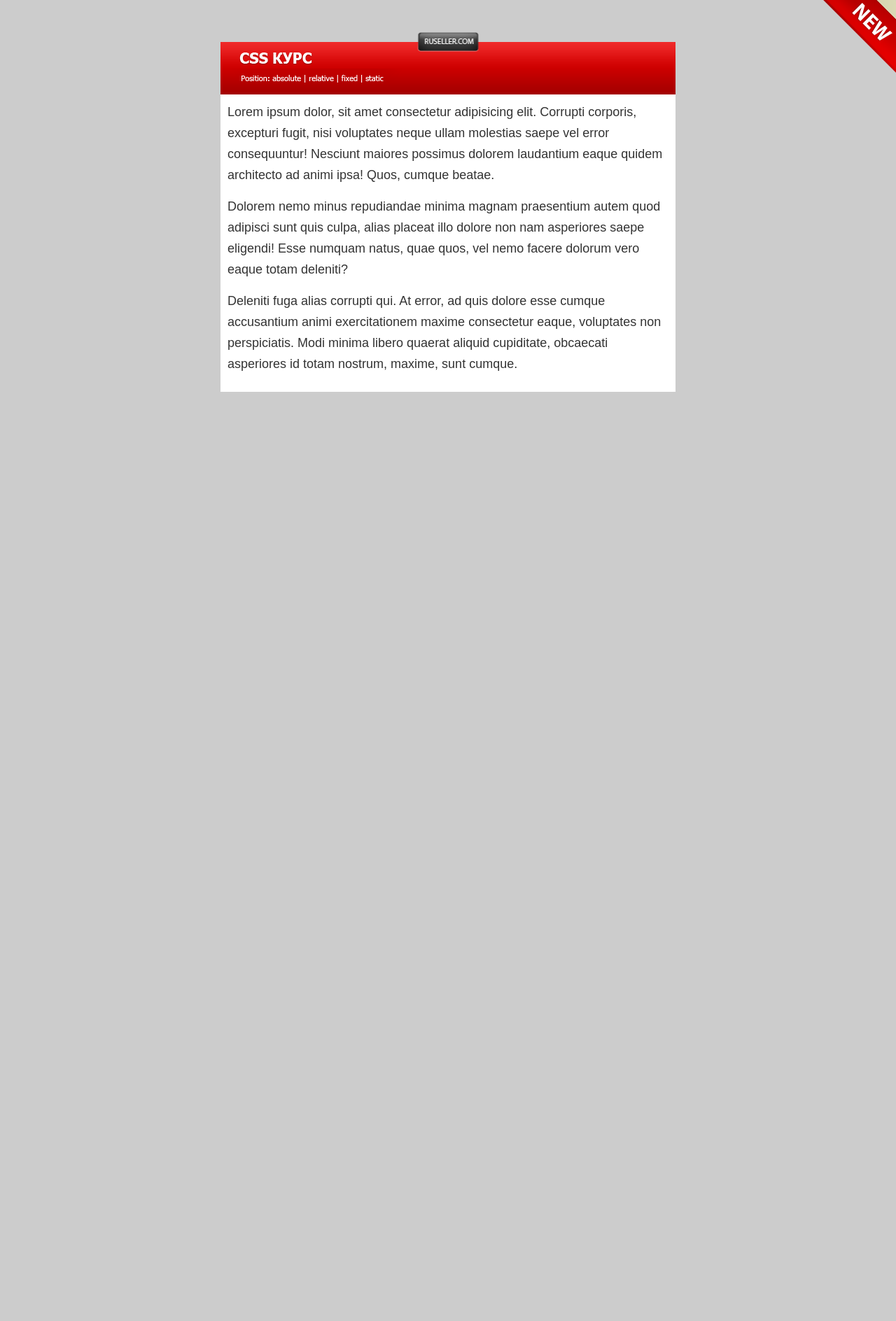
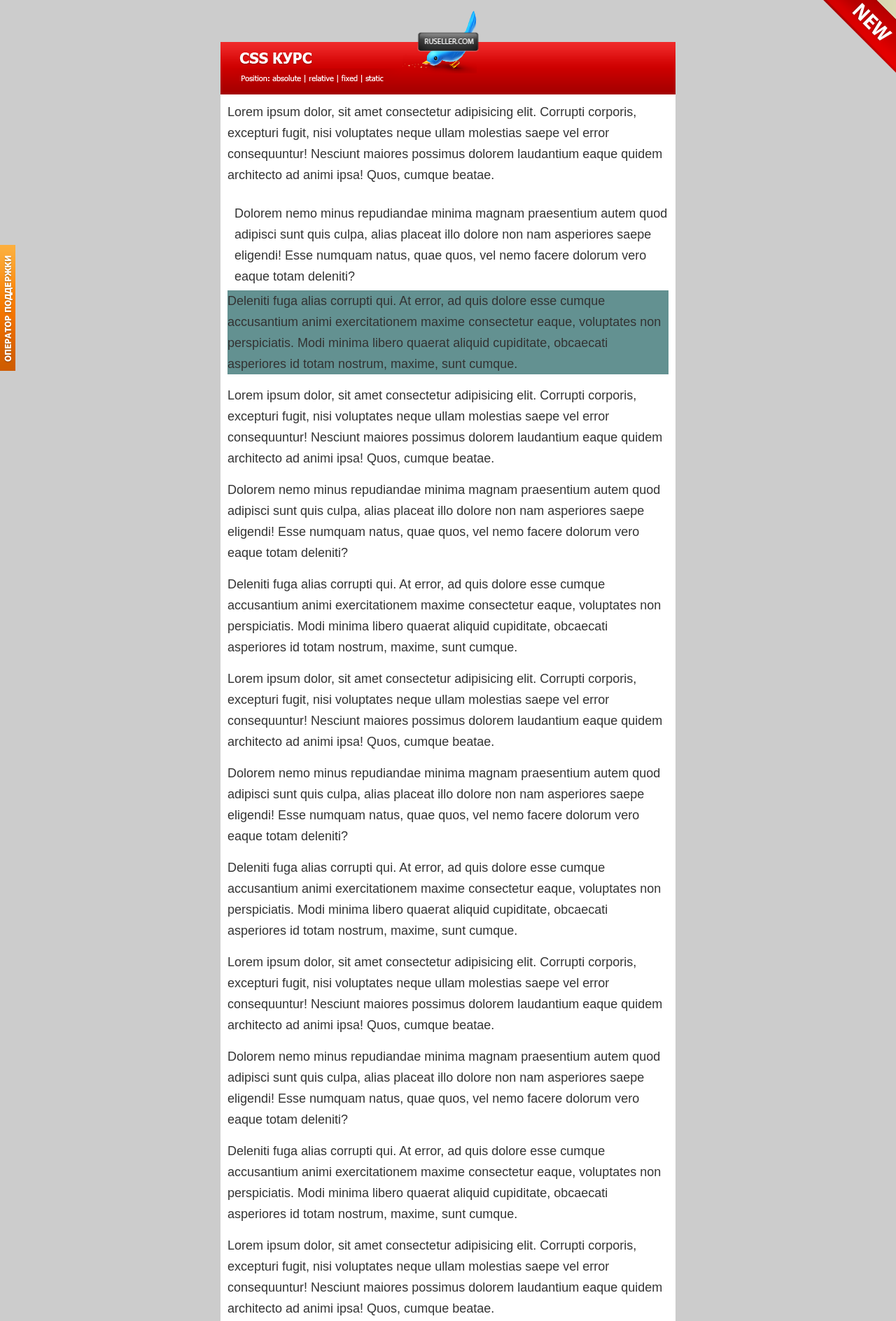
Before and after one commit to smeta112/step03position, a plain HTML site: page index.html in a window 1280 px wide. Shown: the top 1888 px of the page at 70% size. Before the commit the page ends 800 px from the top, so only its background shows below. Drawn offline with Linux system fonts and the light colour scheme.

Commit message:
Add files via upload

```diff
--- a/css/main.css
+++ b/css/main.css
@@ -44,9 +44,36 @@ main p{
     top: 0;
     transform: rotate(90deg);
 }
+
 .button{
     position: absolute;
     left: 50%;
     top: -14px;
     transform: translate(-50%);
+    z-index: 10;
 }
+
+.oper{
+    position: fixed;
+    top: 350px;
+    left: 0;
+}
+
+.rel_p{
+    position: relative;
+    top: 10px;
+    left: 10px;
+}
+
+.stic_p{
+    background-color: rgba(20, 90, 89, 0.662);
+    position: sticky;
+    top: 0;
+}
+
+.bird{
+    position: absolute;
+    left: 40%;
+    top: -45px;
+    z-index: 9;
+}
--- a/index.html
+++ b/index.html
@@ -9,17 +9,37 @@
 <body>
     <div class="wrapper">
         <header>
-            <a href="№">
+            <a href="#">
                 <img src="img/button1.png" alt="" class="button">
             </a>
+            <img src="img/bird.png" class="bird" alt="">
         </header>
         <main>
             <a href="#">
                 <img src="img/new.png" alt="" class="new">
             </a>
+            <a href="#">
+                <img src="img/operator.png" alt="" class="oper">
+            </a>
 
             <p>Lorem ipsum dolor, sit amet consectetur adipisicing elit. Corrupti corporis, excepturi fugit, nisi voluptates neque ullam molestias saepe vel error consequuntur! Nesciunt maiores possimus dolorem laudantium eaque quidem architecto ad animi ipsa! Quos, cumque beatae.</p>
+            <p class="rel_p">Dolorem nemo minus repudiandae minima magnam praesentium autem quod adipisci sunt quis culpa, alias placeat illo dolore non nam asperiores saepe eligendi! Esse numquam natus, quae quos, vel nemo facere dolorum vero eaque totam deleniti?</p>
+            <p class="stic_p">Deleniti fuga alias corrupti qui. At error, ad quis dolore esse cumque accusantium animi exercitationem maxime consectetur eaque, voluptates non perspiciatis. Modi minima libero quaerat aliquid cupiditate, obcaecati asperiores id totam nostrum, maxime, sunt cumque.</p>
+            <p>Lorem ipsum dolor, sit amet consectetur adipisicing elit. Corrupti corporis, excepturi fugit, nisi voluptates neque ullam molestias saepe vel error consequuntur! Nesciunt maiores possimus dolorem laudantium eaque quidem architecto ad animi ipsa! Quos, cumque beatae.</p>
             <p>Dolorem nemo minus repudiandae minima magnam praesentium autem quod adipisci sunt quis culpa, alias placeat illo dolore non nam asperiores saepe eligendi! Esse numquam natus, quae quos, vel nemo facere dolorum vero eaque totam deleniti?</p>
+            <p>Deleniti fuga alias corrupti qui. At error, ad quis dolore esse cumque accusantium animi exercitationem maxime consectetur eaque, voluptates non perspiciatis. Modi minima libero quaerat aliquid cupiditate, obcaecati asperiores id totam nostrum, maxime, sunt cumque.</p>
+            <p>Lorem ipsum dolor, sit amet consectetur adipisicing elit. Corrupti corporis, excepturi fugit, nisi voluptates neque ullam molestias saepe vel error consequuntur! Nesciunt maiores possimus dolorem laudantium eaque quidem architecto ad animi ipsa! Quos, cumque beatae.</p>
+            <p>Dolorem nemo minus repudiandae minima magnam praesentium autem quod adipisci sunt quis culpa, alias placeat illo dolore non nam asperiores saepe eligendi! Esse numquam natus, quae quos, vel nemo facere dolorum vero eaque totam deleniti?</p>
+            <p>Deleniti fuga alias corrupti qui. At error, ad quis dolore esse cumque accusantium animi exercitationem maxime consectetur eaque, voluptates non perspiciatis. Modi minima libero quaerat aliquid cupiditate, obcaecati asperiores id totam nostrum, maxime, sunt cumque.</p>
+            <p>Lorem ipsum dolor, sit amet consectetur adipisicing elit. Corrupti corporis, excepturi fugit, nisi voluptates neque ullam molestias saepe vel error consequuntur! Nesciunt maiores possimus dolorem laudantium eaque quidem architecto ad animi ipsa! Quos, cumque beatae.</p>
+            <p>Dolorem nemo minus repudiandae minima magnam praesentium autem quod adipisci sunt quis culpa, alias placeat illo dolore non nam asperiores saepe eligendi! Esse numquam natus, quae quos, vel nemo facere dolorum vero eaque totam deleniti?</p>
+            <p>Deleniti fuga alias corrupti qui. At error, ad quis dolore esse cumque accusantium animi exercitationem maxime consectetur eaque, voluptates non perspiciatis. Modi minima libero quaerat aliquid cupiditate, obcaecati asperiores id totam nostrum, maxime, sunt cumque.</p>
+            <p>Lorem ipsum dolor, sit amet consectetur adipisicing elit. Corrupti corporis, excepturi fugit, nisi voluptates neque ullam molestias saepe vel error consequuntur! Nesciunt maiores possimus dolorem laudantium eaque quidem architecto ad animi ipsa! Quos, cumque beatae.</p>
+            <p>Dolorem nemo minus repudiandae minima magnam praesentium autem quod adipisci sunt quis culpa, alias placeat illo dolore non nam asperiores saepe eligendi! Esse numquam natus, quae quos, vel nemo facere dolorum vero eaque totam deleniti?</p>
+            <p>Deleniti fuga alias corrupti qui. At error, ad quis dolore esse cumque accusantium animi exercitationem maxime consectetur eaque, voluptates non perspiciatis. Modi minima libero quaerat aliquid cupiditate, obcaecati asperiores id totam nostrum, maxime, sunt cumque.</p>
+            <p>Deleniti fuga alias corrupti qui. At error, ad quis dolore esse cumque accusantium animi exercitationem maxime consectetur eaque, voluptates non perspiciatis. Modi minima libero quaerat aliquid cupiditate, obcaecati asperiores id totam nostrum, maxime, sunt cumque.</p>
+            <p>Deleniti fuga alias corrupti qui. At error, ad quis dolore esse cumque accusantium animi exercitationem maxime consectetur eaque, voluptates non perspiciatis. Modi minima libero quaerat aliquid cupiditate, obcaecati asperiores id totam nostrum, maxime, sunt cumque.</p>
+            <p>Deleniti fuga alias corrupti qui. At error, ad quis dolore esse cumque accusantium animi exercitationem maxime consectetur eaque, voluptates non perspiciatis. Modi minima libero quaerat aliquid cupiditate, obcaecati asperiores id totam nostrum, maxime, sunt cumque.</p>
             <p>Deleniti fuga alias corrupti qui. At error, ad quis dolore esse cumque accusantium animi exercitationem maxime consectetur eaque, voluptates non perspiciatis. Modi minima libero quaerat aliquid cupiditate, obcaecati asperiores id totam nostrum, maxime, sunt cumque.</p>
         </main>
     </div>
```
